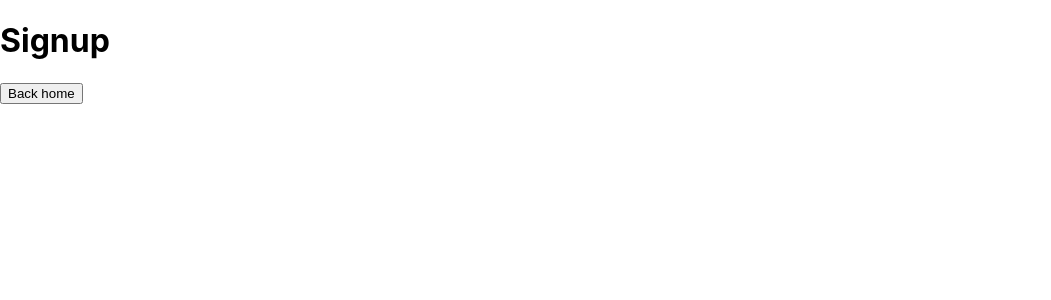
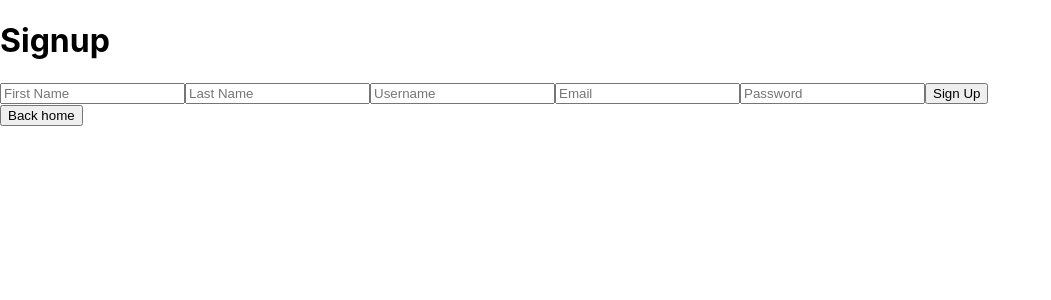
Before and after one commit to paulooliveira152012/united, a React (Create React App) app: page /signup in a window 1280 px wide. Shown: the top 300 px of the page, without its empty margins (0-1051 px from the left). Built offline with nearby package versions, Linux system fonts and the light colour scheme.

Commit message:
login, profile and signup improved

```diff
--- a/src/frontend/pages/login.js
+++ b/src/frontend/pages/login.js
@@ -35,6 +35,7 @@ const Login = () => {
   };
 
   return (
+    <div>
     <form onSubmit={handleLogin}>
       <input
         type="email"
@@ -54,6 +55,9 @@ const Login = () => {
       />
       <button type="submit">Login</button>
     </form>
+    <button onClick={() => navigate('/')}>Back home</button>
+
+    </div>
   );
 };
 
--- a/src/frontend/pages/profile.js
+++ b/src/frontend/pages/profile.js
@@ -33,6 +33,7 @@ const Profile = () => {
             <div>
         <p>Please login</p>
         <button onClick={() => navigate('/')}>Back home</button>
+        <button onClick={() => navigate('/signin')}>Login</button>
         </ div>
     )
 
--- a/src/frontend/pages/signup.js
+++ b/src/frontend/pages/signup.js
@@ -1,15 +1,104 @@
-import React from 'react';
+import React, { useState } from 'react';
 import { useNavigate } from 'react-router-dom';
 
-const Sugnup = () => {
+const Signup = () => {
     const navigate = useNavigate();
+    const [formData, setFormData] = useState({
+        firstName: '',
+        lastName: '',
+        username: '',
+        email: '',
+        password: '',
+        profileImage: '', // Optional: You can implement an image upload feature later
+    });
+
+    const handleChange = (e) => {
+        const { name, value } = e.target;
+        setFormData({
+            ...formData,
+            [name]: value,
+        });
+    };
+
+    const handleSubmit = async (e) => {
+        e.preventDefault();
+        try {
+            const response = await fetch('http://localhost:5010/api/signup', {
+                method: 'POST',
+                headers: {
+                    'Content-Type': 'application/json',
+                },
+                body: JSON.stringify(formData),
+            });
+
+            const data = await response.json();
+
+            if (response.ok) {
+                console.log('Signup successful:', data);
+                navigate('/'); // Redirect to home page after successful signup
+            } else {
+                console.error('Signup failed:', data.message);
+            }
+        } catch (error) {
+            console.error('Error during signup:', error);
+        }
+    };
 
     return (
         <div>
             <h1>Signup</h1>
+            <form onSubmit={handleSubmit}>
+                <input
+                    type="text"
+                    name="firstName"
+                    placeholder="First Name"
+                    value={formData.firstName}
+                    onChange={handleChange}
+                    required
+                />
+                <input
+                    type="text"
+                    name="lastName"
+                    placeholder="Last Name"
+                    value={formData.lastName}
+                    onChange={handleChange}
+                    required
+                />
+                <input
+                    type="text"
+                    name="username"
+                    placeholder="Username"
+                    value={formData.username}
+                    onChange={handleChange}
+                    required
+                />
+                <input
+                    type="email"
+                    name="email"
+                    placeholder="Email"
+                    value={formData.email}
+                    onChange={handleChange}
+                    required
+                />
+                <input
+                    type="password"
+                    name="password"
+                    placeholder="Password"
+                    value={formData.password}
+                    onChange={handleChange}
+                    required
+                />
+                {/* Optional: Add a file input for profile image */}
+                {/* <input
+                    type="file"
+                    name="profileImage"
+                    onChange={handleImageChange}
+                /> */}
+                <button type="submit">Sign Up</button>
+            </form>
             <button onClick={() => navigate('/')}>Back home</button>
         </div>
     );
 };
 
-export default Sugnup;
+export default Signup;
```
